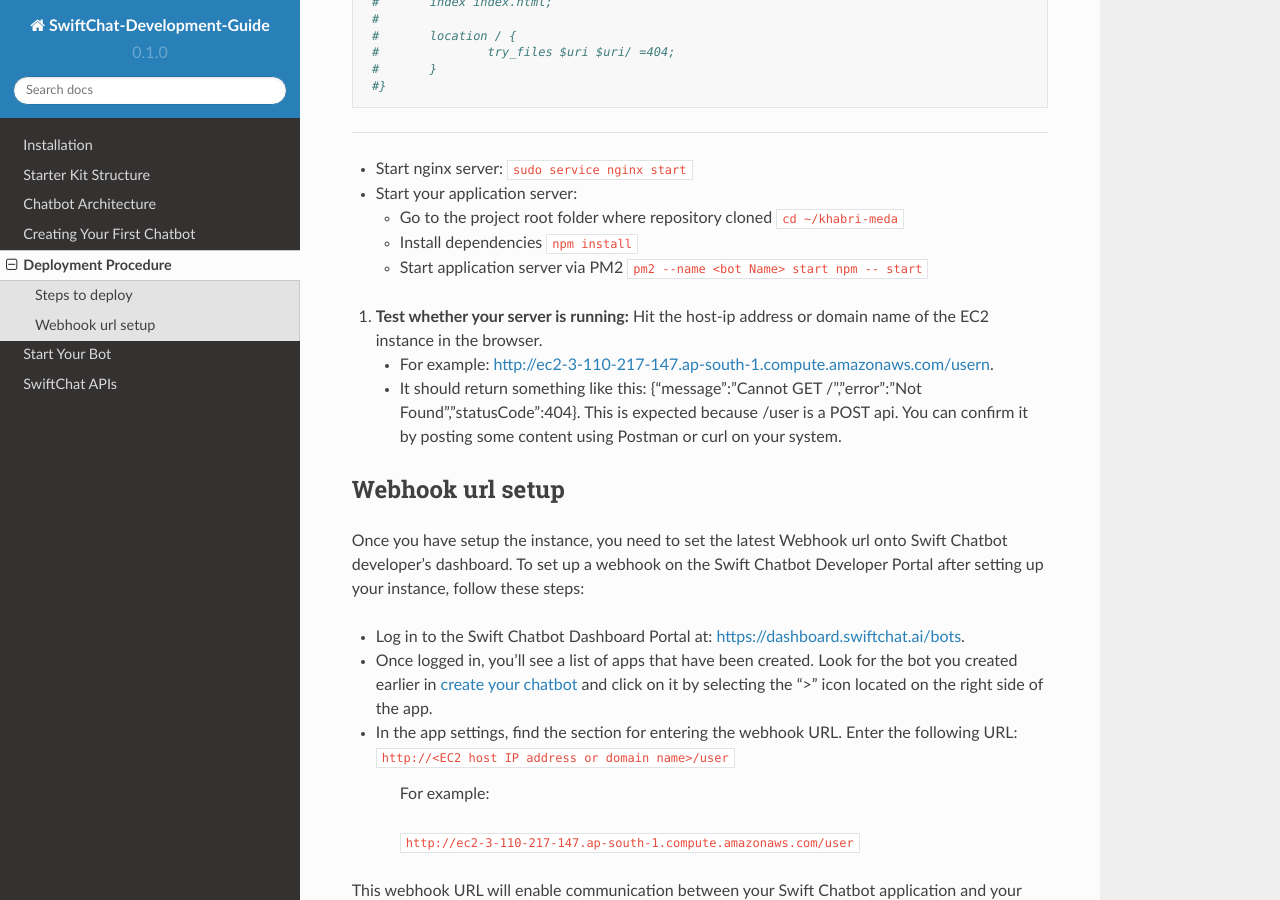
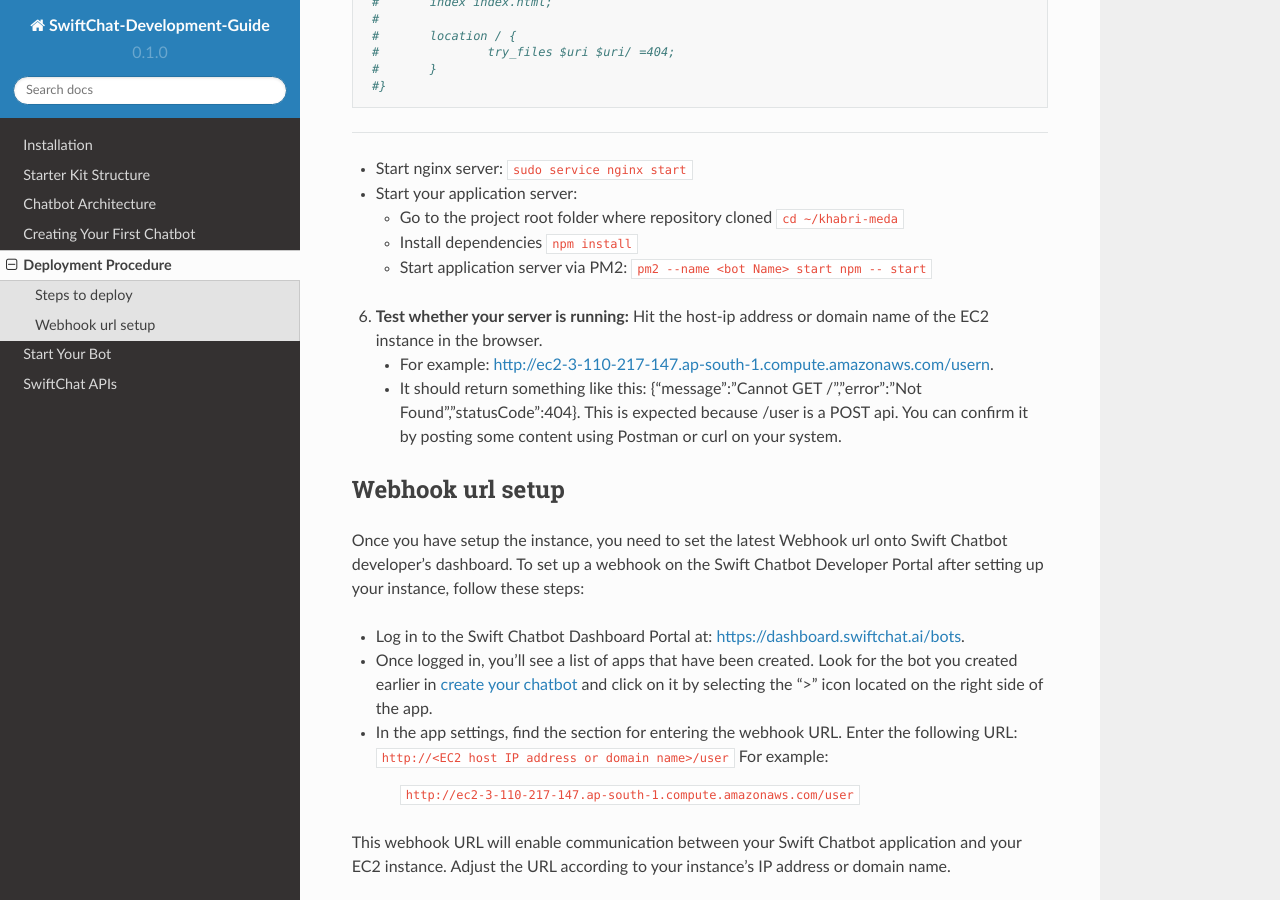
Before and after one commit to Priyanka-sharma181/Chatbot-Development-Guide, a Sphinx documentation site: the page built from docs/source/deploy.rst, in a window 1280 px wide and 900 px high, scrolled down 3477 px. Built offline with Sphinx 7.4.7 and the Read the Docs theme 2.0.0, drawn with Linux system fonts in a browser that asks for light colours; some of the changed lines change nothing that is shown.

Commit message:
updating files

```diff
--- a/docs/source/deploy.rst
+++ b/docs/source/deploy.rst
@@ -39,7 +39,7 @@
     If the root password does not change using the command above, follow the instructions provided `here <https://stackoverflow.com/questions/42421585/default-password-of-mysql-in-ubuntu-server-16-04>`_.
 
 
-1. **Update .env file:** To include the .env file in the cloned project root directory, you have two options:
+4. **Update .env file:** To include the .env file in the cloned project root directory, you have two options:
 
    - **Option 1**: Create the .env file directly in the project root directory:
 
@@ -78,7 +78,7 @@
 These options allow you to effectively include the .env file in your project directory, providing the necessary configurations for your application.
 
 
-1. **Configure Nginx:** To configure the NginX server, follow these steps:
+5. **Configure Nginx:** To configure the NginX server, follow these steps:
 
    - Open the NginX configuration file located at `/etc/nginx/sites-enabled/default` using the vi editor:
     ``sudo vi /etc/nginx/sites-enabled/default``
@@ -164,10 +164,10 @@
   - Install dependencies
     ``npm install``
 
-  - Start application server via PM2
+  - Start application server via PM2:
     ``pm2 --name <bot Name> start npm -- start``
 
-1. **Test whether your server is running:** Hit the host-ip address or domain name of the EC2 instance in the browser.
+6. **Test whether your server is running:** Hit the host-ip address or domain name of the EC2 instance in the browser.
 
    - For example: http://ec2-3-110-217-147.ap-south-1.compute.amazonaws.com/user\n.
    - It should return something like this: {"message":"Cannot GET /","error":"Not Found","statusCode":404}. This is expected because /user  is a POST api. You can confirm it by posting some content using Postman or curl on your system.
@@ -183,8 +183,7 @@
 
 - In the app settings, find the section for entering the webhook URL. Enter the following URL:
   ``http://<EC2 host IP address or domain name>/user``
-
-   For example:
+  For example:
 
    ``http://ec2-3-110-217-147.ap-south-1.compute.amazonaws.com/user``
 
```
